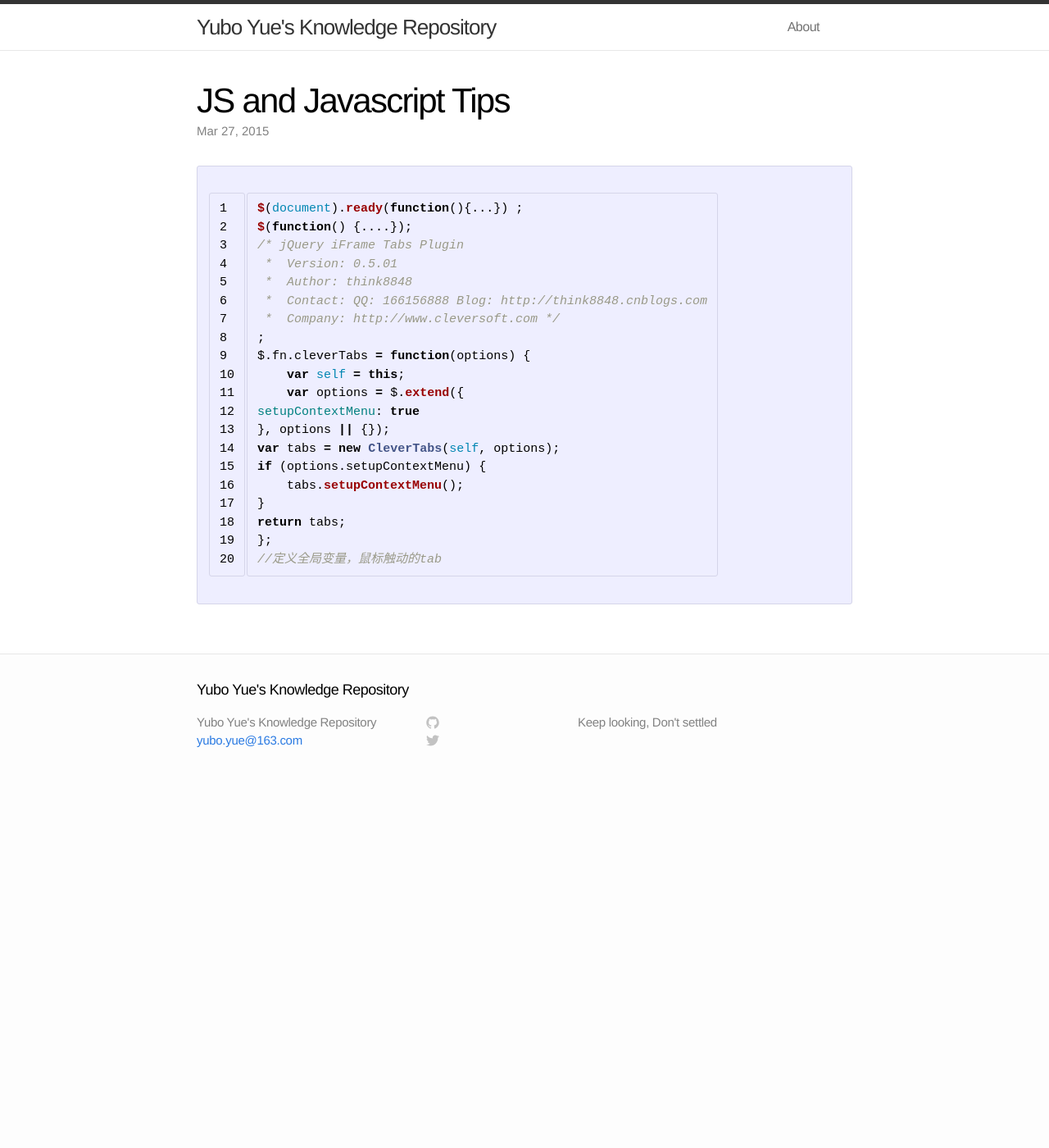
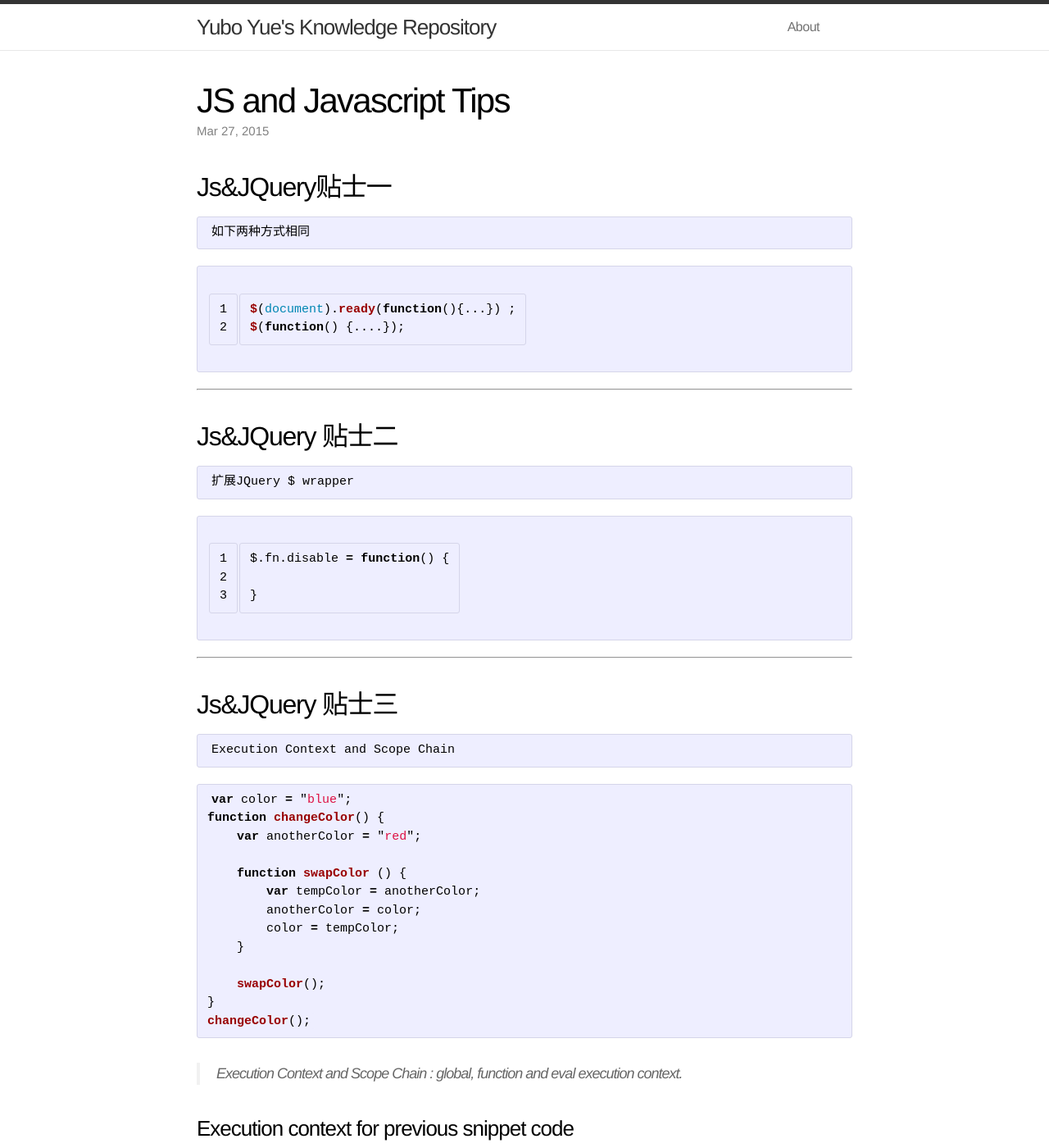
Before and after one commit to yubo-yue/yubo-yue.github.io, a Jekyll site: the page built from _posts/2015-03-27-js-jquery-tips-1.markdown, in a window 1280 px wide and 1400 px high. Shown: the whole window at 82% size. Built offline with Jekyll 4.4.1, drawn with Linux system fonts in a browser that asks for light colours; some of the changed text lies outside the part shown.

Commit message:
update js post

```diff
--- a/_posts/2015-03-27-js-jquery-tips-1.markdown
+++ b/_posts/2015-03-27-js-jquery-tips-1.markdown
@@ -5,25 +5,84 @@ date: 2015-03-27 11:50:13
 categories: js, jquery
 ---
 
+## Js&JQuery贴士一
+
+    如下两种方式相同
 {% highlight javascript linenos %}
 $(document).ready(function(){...}) ;
 $(function() {....});
-/* jQuery iFrame Tabs Plugin
- *  Version: 0.5.01
- *  Author: think8848
- *  Contact: QQ: 166156888 Blog: http://think8848.cnblogs.com
- *  Company: http://www.cleversoft.com */
-;
-$.fn.cleverTabs = function(options) {
-    var self = this;
-    var options = $.extend({
-setupContextMenu: true
-}, options || {});
-var tabs = new CleverTabs(self, options);
-if (options.setupContextMenu) {
-    tabs.setupContextMenu();
+{% endhighlight %}
+
+***
+
+## Js&JQuery 贴士二
+
+    扩展JQuery $ wrapper
+
+{% highlight javascript linenos %}
+$.fn.disable = function() {
+
 }
-return tabs;
-};
-//定义全局变量，鼠标触动的tab
 {% endhighlight %}
+
+***
+
+## Js&JQuery 贴士三
+    Execution Context and Scope Chain
+
+{% highlight javascript %}
+var color = "blue";
+function changeColor() {
+    var anotherColor = "red";
+
+    function swapColor () {
+        var tempColor = anotherColor;
+        anotherColor = color;
+        color = tempColor;
+    }
+
+    swapColor();
+}
+changeColor();
+{% endhighlight %}
+
+> Execution Context and Scope Chain :
+> *global*, *function* and *eval* execution context.
+
+### Execution context for previous snippet code
+    window
+        color
+        changeColor
+            anotherColor
+            swapColor
+                tempColor
+
+***
+
+## Js&JQuery 贴士四
+    Function Internal
+
+在Javascript 的function当中，有两个特殊的objects: **arguments**和**this**。
+
+- **arguments**
+{% highlight javascript %}
+    function factorial(num)
+    {
+        if (num <= 1)
+            return 1;
+        else
+            return num * factorial(num - 1);
+    }
+    //is equal to
+    function factorial(num)
+    {
+       if (num <= 1)
+           return 1;
+        else
+            return num * arguments.callee(num - 1);
+    }
+{% endhighlight%}
+
+- **this**
+
+> it is a reference to the context object that the function is operating on -- often called the this value.
```
